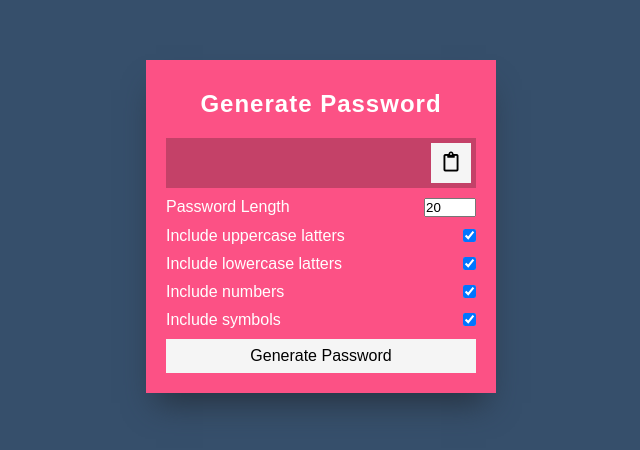
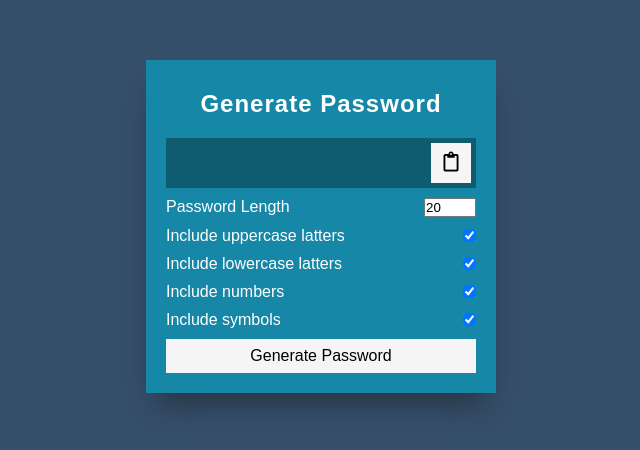
Before and after one commit to akyravish/random_password_generator, a plain HTML site: page index.html in a window 1280 px wide. Shown: the part 174-624 px from the top of the page, without its empty margins (319-959 px from the left). Drawn offline with Linux system fonts and the light colour scheme; a web font is replaced by a local one.

Commit message:
Change the color

```diff
--- a/style.css
+++ b/style.css
@@ -25,7 +25,7 @@ h2 {
 }
 
 .container {
-	background-color: #fc5185;
+	background-color: #1687a7;
 	padding: 20px;
 	width: 350px;
 	max-width: 100%;
@@ -33,7 +33,7 @@ h2 {
 }
 
 .result-container {
-	background-color: #c44168;
+	background-color: #0f5b70;
 	display: flex;
 	justify-content: flex-start;
 	align-items: center;
```
